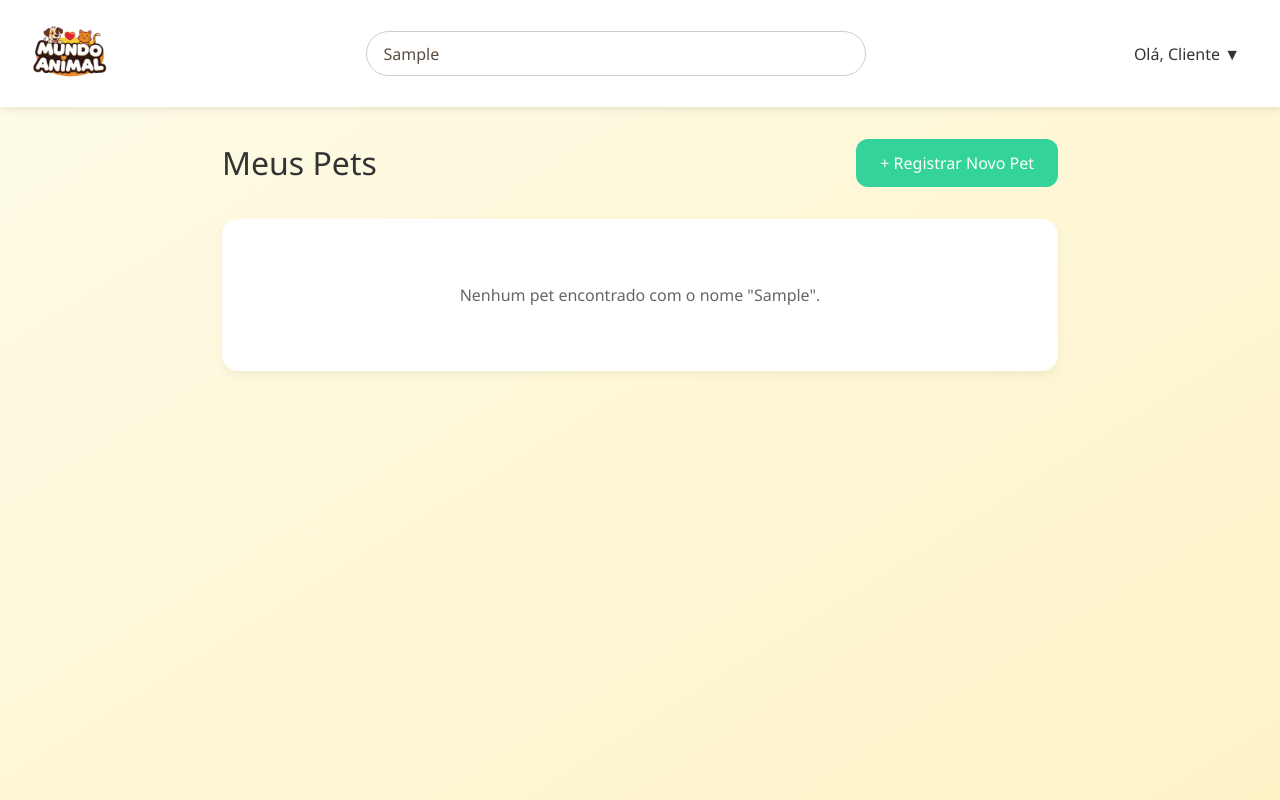
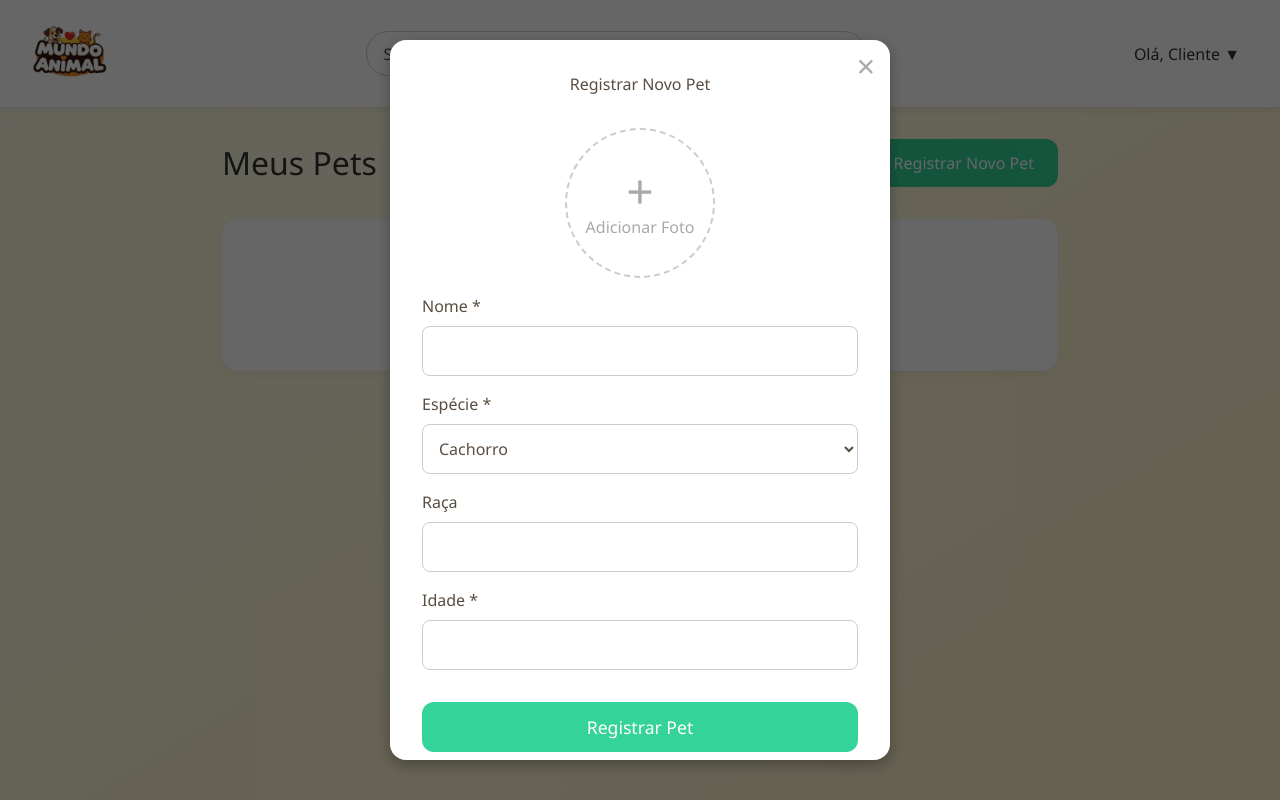
Before and after one commit to Danimell061/PetsTesteSoftware, a React (Vite) app in the folder petshop-mundoanimal/: page /cliente in a window 1280 px wide. Both pictures are taken after typing "Sample" into the empty fields and a click on the button "+ Registrar Novo Pet". Built offline with nearby package versions, Linux system fonts and the light colour scheme.

Commit message:
RegisterPet Update

```diff
--- a/petshop-mundoanimal/package.json
+++ b/petshop-mundoanimal/package.json
@@ -15,6 +15,7 @@
     "react": "^19.1.0",
     "react-dom": "^19.1.0",
     "react-router-dom": "^7.6.2",
+    "sweetalert2": "^11.22.0",
     "tailwindcss": "^4.1.8"
   },
   "devDependencies": {
--- /dev/null
+++ b/petshop-mundoanimal/src/components/Modal/Modal.css
@@ -0,0 +1,55 @@
+.modal-backdrop {
+  position: fixed;
+  top: 0;
+  left: 0;
+  width: 100%;
+  height: 100%;
+  background-color: rgba(0, 0, 0, 0.6);
+  display: flex;
+  align-items: center;
+  justify-content: center;
+  z-index: 1000;
+}
+
+.modal-content {
+  background-color: #fff;
+  padding: 2rem;
+  border-radius: 1rem;
+  box-shadow: 0 5px 15px rgba(0, 0, 0, 0.3);
+  width: 90%;
+  max-width: 500px;
+  position: relative;
+  animation: slide-down 0.3s ease-out;
+
+  /* ================== LINHAS ADICIONADAS ================== */
+  max-height: 90vh; /* Altura máxima de 90% da tela */
+  overflow-y: auto;   /* Adiciona scroll se o conteúdo for maior */
+  /* ========================================================= */
+}
+
+.modal-close-btn {
+  position: absolute;
+  top: 10px;
+  right: 15px;
+  background: transparent;
+  border: none;
+  font-size: 2rem;
+  color: #aaa;
+  cursor: pointer;
+  line-height: 1;
+}
+
+.modal-close-btn:hover {
+    color: #333;
+}
+
+@keyframes slide-down {
+  from {
+    transform: translateY(-30px);
+    opacity: 0;
+  }
+  to {
+    transform: translateY(0);
+    opacity: 1;
+  }
+}
--- /dev/null
+++ b/petshop-mundoanimal/src/components/Modal/Modal.jsx
@@ -0,0 +1,18 @@
+import React from 'react';
+import './Modal.css';
+
+// Recebe 'onClose' para fechar e 'children' para o conteúdo interno
+export default function Modal({ onClose, children }) {
+  return (
+    // O backdrop que escurece o fundo e fecha o modal ao clicar
+    <div className="modal-backdrop" onClick={onClose}>
+      {/* Evita que o clique no conteúdo feche o modal */}
+      <div className="modal-content" onClick={(e) => e.stopPropagation()}>
+        <button className="modal-close-btn" onClick={onClose}>
+          &times; {/* Símbolo de 'X' para fechar */}
+        </button>
+        {children}
+      </div>
+    </div>
+  );
+}
--- a/petshop-mundoanimal/src/components/Petcard/Petcard.jsx
+++ b/petshop-mundoanimal/src/components/Petcard/Petcard.jsx
@@ -1,8 +1,31 @@
 import React from 'react';
 import './PetCard.css';
+import Swal from 'sweetalert2';
 
 // Adicione ownerName às props
 export default function PetCard({ pet, ownerName }) {
+  const handleClick = () => {
+    Swal.fire({
+  title: "Tem certeza?",
+  text: "Você não poderá reverter isso!",
+  icon: "warning",
+  showCancelButton: true,
+  confirmButtonColor: "#60a5fa",
+  cancelButtonColor: "#f87171",
+  confirmButtonText: "Sim, excluir!",
+  cancelButtonText: "Cancelar"
+}).then((result) => {
+  if (result.isConfirmed) {
+    Swal.fire({
+      confirmButtonColor: "#60a5fa",
+      title: "Excluído!",
+      text: "Seu pet foi excluído com sucesso.",
+      icon: "success"
+    });
+  }
+});
+  }
+
   return (
     <div className="pet-card">
       <img
@@ -20,7 +43,7 @@ export default function PetCard({ pet, ownerName }) {
       </div>
       <div className="pet-actions">
         <button className="edit-btn">Editar</button>
-        <button className="delete-btn">Excluir</button>
+        <button className="delete-btn" onClick={handleClick}>Excluir</button>
       </div>
     </div>
   );
--- /dev/null
+++ b/petshop-mundoanimal/src/components/RegisterPet/RegisterPet.css
@@ -0,0 +1,81 @@
+.register-pet-form {
+  display: flex;
+  flex-direction: column;
+  gap: 1rem;
+}
+
+.register-pet-form h2 {
+  text-align: center;
+  margin-top: 0;
+  margin-bottom: 1rem;
+}
+
+.foto-uploader {
+  align-self: center;
+  width: 150px;
+  height: 150px;
+  border: 2px dashed #ccc;
+  border-radius: 50%;
+  display: flex;
+  align-items: center;
+  justify-content: center;
+  cursor: pointer;
+  overflow: hidden;
+  transition: border-color 0.3s ease;
+}
+
+.foto-uploader:hover {
+  border-color: #60a5fa;
+}
+
+.foto-placeholder {
+  text-align: center;
+  color: #aaa;
+}
+.foto-placeholder span {
+    font-size: 3rem;
+    line-height: 1;
+}
+.foto-placeholder p {
+    margin: 0;
+}
+
+.foto-preview {
+  width: 100%;
+  height: 100%;
+  object-fit: cover;
+}
+
+.form-group {
+  display: flex;
+  flex-direction: column;
+}
+
+.form-group label {
+  margin-bottom: 0.5rem;
+  font-weight: 500;
+}
+
+.form-group input,
+.form-group select {
+  padding: 0.75rem;
+  font-size: 1rem;
+  border: 1px solid #ccc;
+  border-radius: 0.5rem;
+}
+
+.submit-btn {
+  padding: 0.75rem;
+  font-size: 1.1rem;
+  background-color: #34d399;
+  color: #fff;
+  border: none;
+  border-radius: 0.75rem;
+  cursor: pointer;
+  margin-top: 1rem;
+  transition: background-color 0.3s ease;
+}
+
+.submit-btn:hover {
+  background-color: #10b981;
+}
--- /dev/null
+++ b/petshop-mundoanimal/src/components/RegisterPet/RegisterPet.jsx
@@ -0,0 +1,96 @@
+import React, { useState, useRef } from 'react';
+import './RegisterPet.css';
+
+// Recebe a função para adicionar o pet e a função para fechar o modal
+export default function RegisterPetForm({ onAddPet, onClose }) {
+  const [nome, setNome] = useState('');
+  const [especie, setEspecie] = useState('Cachorro'); // Valor padrão
+  const [raca, setRaca] = useState('');
+  const [idade, setIdade] = useState('');
+  const [foto, setFoto] = useState(null); // Para o arquivo da foto
+  const [fotoPreview, setFotoPreview] = useState(null); // Para a URL de preview
+
+  // Ref para acessar o input de arquivo escondido
+  const fileInputRef = useRef(null);
+
+  const handleFotoClick = () => {
+    fileInputRef.current.click(); // Abre o seletor de arquivos
+  };
+
+  const handleFotoChange = (event) => {
+    const file = event.target.files[0];
+    if (file) {
+      setFoto(file);
+      setFotoPreview(URL.createObjectURL(file)); // Cria uma URL temporária para preview
+    }
+  };
+
+  const handleSubmit = (event) => {
+    event.preventDefault();
+    if (!nome || !idade || !foto) {
+      alert('Por favor, preencha todos os campos obrigatórios e adicione uma foto.');
+      return;
+    }
+
+    const novoPet = {
+      id: Date.now(), // ID único baseado no tempo atual
+      nome,
+      especie,
+      raca: raca || 'Não informada',
+      idade,
+      foto: fotoPreview, // Usamos a URL de preview para a exibição
+    };
+
+    onAddPet(novoPet); // Adiciona o novo pet na lista da página principal
+    onClose(); // Fecha o modal
+  };
+
+  return (
+    <form onSubmit={handleSubmit} className="register-pet-form">
+      <h2>Registrar Novo Pet</h2>
+
+      <div className="foto-uploader" onClick={handleFotoClick}>
+        <input
+          type="file"
+          accept="image/*"
+          ref={fileInputRef}
+          onChange={handleFotoChange}
+          style={{ display: 'none' }}
+        />
+        {fotoPreview ? (
+          <img src={fotoPreview} alt="Preview do pet" className="foto-preview" />
+        ) : (
+          <div className="foto-placeholder">
+            <span>+</span>
+            <p>Adicionar Foto</p>
+          </div>
+        )}
+      </div>
+
+      <div className="form-group">
+        <label htmlFor="nome">Nome *</label>
+        <input type="text" id="nome" value={nome} onChange={(e) => setNome(e.target.value)} required />
+      </div>
+
+      <div className="form-group">
+        <label htmlFor="especie">Espécie *</label>
+        <select id="especie" value={especie} onChange={(e) => setEspecie(e.target.value)} required>
+          <option value="Cachorro">Cachorro</option>
+          <option value="Gato">Gato</option>
+        </select>
+      </div>
+
+      <div className="form-group">
+        <label htmlFor="raca">Raça</label>
+        <input type="text" id="raca" value={raca} onChange={(e) => setRaca(e.target.value)} />
+      </div>
+
+      <div className="form-group">
+        <label htmlFor="idade">Idade *</label>
+        <input type="text" id="idade" value={idade} onChange={(e) => setIdade(e.target.value)} required />
+      </div>
+
+      <button type="submit" className="submit-btn">Registrar Pet</button>
+    </form>
+  );
+}
--- a/petshop-mundoanimal/src/pages/Clientes/Home/Home.jsx
+++ b/petshop-mundoanimal/src/pages/Clientes/Home/Home.jsx
@@ -1,21 +1,28 @@
 import React, { useState } from 'react';
+
+// Bloco de imports corrigido com base na sua estrutura
 import Navbar from '../../../components/Navbar/Navbar';
 import PetCard from '../../../components/Petcard/Petcard';
-import './Homepage.css';
+import Modal from '../../../components/Modal/Modal';
+import RegisterPetForm from '../../../components/RegisterPet/RegisterPet';
+import './HomePage.css';
 import '../../../../styles/Global.css';
 
 export default function PetsPage() {
-  // Estado para armazenar os pets e o termo de busca
   const [pets, setPets] = useState([
     { id: 1, nome: 'Rex', especie: 'Cachorro', raca: 'Labrador', idade: '3 anos', foto: 'https://placehold.co/80x80/FCD34D/4A2E0A?text=R' },
     { id: 2, nome: 'Mimi', especie: 'Gato', raca: 'Persa', idade: '2 anos', foto: 'https://placehold.co/80x80/34D399/FFFFFF?text=M' }
   ]);
   const [searchTerm, setSearchTerm] = useState('');
+  const [isModalOpen, setIsModalOpen] = useState(false);
 
-  // Filtra os pets com base no termo de busca (ignorando maiúsculas/minúsculas)
   const filteredPets = pets.filter(pet =>
     pet.nome.toLowerCase().includes(searchTerm.toLowerCase())
   );
+
+  const addPet = (novoPet) => {
+    setPets(prevPets => [novoPet, ...prevPets]);
+  };
 
   return (
     <div className="page-container">
@@ -24,30 +31,37 @@ export default function PetsPage() {
       <main className="content-container">
         <div className="header-section">
           <h1>Meus Pets</h1>
-          <button className="register-btn">+ Registrar Novo Pet</button>
+          <button className="register-btn" onClick={() => setIsModalOpen(true)}>
+            + Registrar Novo Pet
+          </button>
         </div>
 
         <div className="pet-list">
           {pets.length === 0 ? (
-            // Mensagem se não houver NENHUM pet cadastrado
             <div className="no-pets-message">
               <h2>🐾</h2>
               <p>Você ainda não possui pets registrados.</p>
-              <p>Clique em "Registrar Novo Pet" para começar!</p>
             </div>
           ) : filteredPets.length === 0 ? (
-            // Mensagem se a busca não retornar resultados
-             <div className="no-pets-message">
+            <div className="no-pets-message">
               <p>Nenhum pet encontrado com o nome "{searchTerm}".</p>
             </div>
           ) : (
-            // Mapeia e exibe a lista de pets filtrados
             filteredPets.map(pet => (
               <PetCard key={pet.id} pet={pet} />
             ))
           )}
         </div>
       </main>
+
+      {isModalOpen && (
+        <Modal onClose={() => setIsModalOpen(false)}>
+          <RegisterPetForm
+            onAddPet={addPet}
+            onClose={() => setIsModalOpen(false)}
+          />
+        </Modal>
+      )}
     </div>
   );
 }
--- a/petshop-mundoanimal/src/pages/Login/Login.jsx
+++ b/petshop-mundoanimal/src/pages/Login/Login.jsx
@@ -46,5 +46,6 @@ export default function Login() {
                 </form>
             </div>
         </div>
+
     );
 }
```
Also changed, not shown: 1 other file (tests, documents, lock files or other folders).
